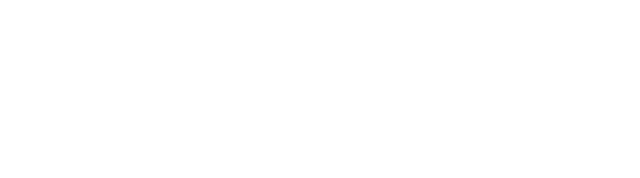
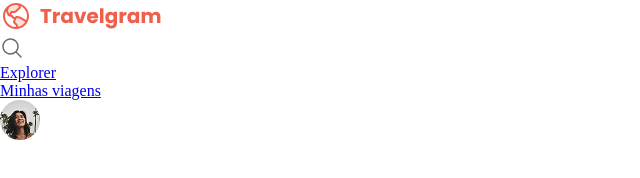
Before and after one commit to IagoSantanaUp/projeto-travelgram, a plain HTML site: page index.html in a window 1280 px wide. Shown: the whole page, without its empty margins (0-640 px from the left). Drawn offline with Linux system fonts and the light colour scheme.

Commit message:
Adicionando a estrutura html do menu.

```diff
--- a/index.html
+++ b/index.html
@@ -14,6 +14,23 @@
 
 </head>
 <body>
+  <nav>
+    <a href="#">
+      <img src="assets/icons/Logo.svg" alt="Logo">
+    </a>
 
+    <ul class="primary-menu">
+      <li>
+        <a href="#">
+          <img src="assets/icons/MagnifyingGlass.svg" alt="ícone de lupa">
+        </a>
+      </li>
+      <li><a href="#">Explorer</a></li>
+      <li><a href="#">Minhas viagens</a></li>
+      <li><a href="#">
+        <img src="assets/img/Profile pic.png" alt="Imagem de Isabela Tores">
+      </a></li>
+    </ul>
+  </nav>
 </body>
 </html>
```
Also changed, not shown: assets/Perfil de viagens (Community) (Copy)/Image 01.png (deleted), assets/Perfil de viagens (Community) (Copy)/Image 02.png (deleted), assets/Perfil de viagens (Community) (Copy)/Image 04.png (deleted), assets/Perfil de viagens (Community) (Copy)/Image 05.png (deleted), assets/Perfil de viagens (Community) (Copy)/Image 06.png (deleted), assets/Perfil de viagens (Community) (Copy)/Image 07.png (deleted), assets/Perfil de viagens (Community) (Copy)/Image 08.png (deleted), assets/Perfil de viagens (Community) (Copy)/Image 09.png (deleted), assets/Perfil de viagens (Community) (Copy)/Image 10.png (deleted), assets/Perfil de viagens (Community) (Copy)/Image 11.png (deleted), assets/icons/AirplaneTilt.svg (renamed from assets/Perfil de viagens (Community) (Copy)/AirplaneTilt.svg), assets/icons/Image.svg (renamed from assets/Perfil de viagens (Community) (Copy)/Image.svg), assets/icons/Logo.svg (renamed from assets/Perfil de viagens (Community) (Copy)/Logo.svg), assets/icons/MagnifyingGlass.svg (renamed from assets/Perfil de viagens (Community) (Copy)/MagnifyingGlass.svg), 3 more files, 12 other files.
